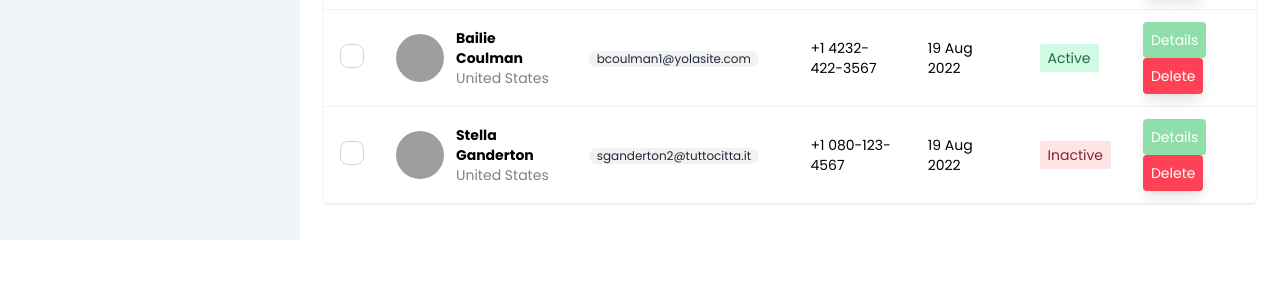
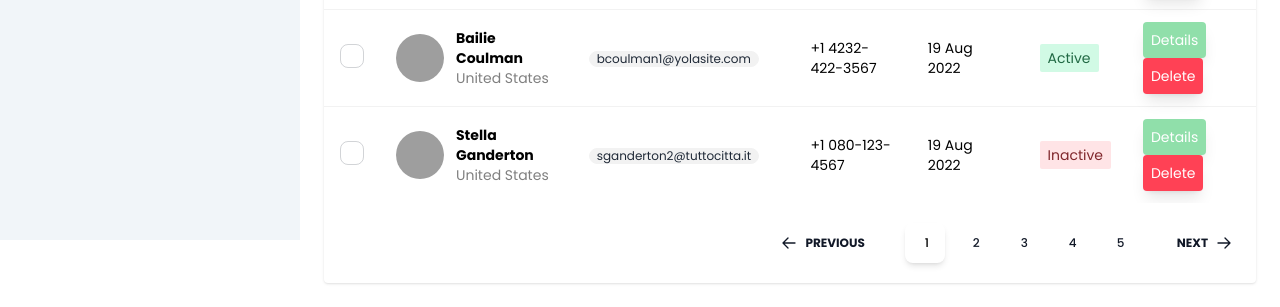
Before and after one commit to TwiteSoft/admin-dashboard, a website: page src/users.html in a window 1280 px wide. Shown: the part 560-867 px from the top of the page. Before the commit the page ends 800 px from the top, so only its background shows below. Drawn offline with Linux system fonts and the light colour scheme; grey boxes are pictures that could not be loaded.

Commit message:
add pagination for userlist

```diff
--- a/src/users.html
+++ b/src/users.html
@@ -704,7 +704,66 @@
 
             </table>
           </div>
+          <!-- pagination -->
+          <div class="flex justify-end gap-4 py-5">
+            <button disabled
+              class="flex items-center gap-2 px-6 py-3 font-sans text-xs font-bold text-center text-gray-900 uppercase align-middle transition-all rounded-lg select-none hover:bg-gray-900/10 active:bg-gray-900/20 disabled:pointer-events-none disabled:opacity-50 disabled:shadow-none"
+              type="button">
+              <svg xmlns="http://www.w3.org/2000/svg" fill="none" viewBox="0 0 24 24" stroke-width="2" stroke="currentColor"
+                aria-hidden="true" class="w-4 h-4">
+                <path stroke-linecap="round" stroke-linejoin="round" d="M10.5 19.5L3 12m0 0l7.5-7.5M3 12h18"></path>
+              </svg>
+              Previous
+            </button>
+            <div class="flex items-center gap-2">
+              <button
+                class="relative h-10 max-h-[40px] w-10 max-w-[40px] select-none rounded-lg bg-black text-center align-middle font-sans text-xs font-medium uppercase  shadow-md shadow-gray-900/10 transition-all hover:shadow-lg hover:shadow-gray-900/20 focus:opacity-[0.85] focus:shadow-none active:opacity-[0.85] active:shadow-none disabled:pointer-events-none disabled:opacity-50 disabled:shadow-none"
+                type="button">
+                <span class="absolute transform -translate-x-1/2 -translate-y-1/2 top-1/2 left-1/2">
+                  1
+                </span>
+              </button>
+              <button
+                class="relative h-10 max-h-[40px] w-10 max-w-[40px] select-none rounded-lg text-center align-middle font-sans text-xs font-medium uppercase text-gray-900 transition-all hover:bg-gray-900/10 active:bg-gray-900/20 disabled:pointer-events-none disabled:opacity-50 disabled:shadow-none"
+                type="button">
+                <span class="absolute transform -translate-x-1/2 -translate-y-1/2 top-1/2 left-1/2">
+                  2
+                </span>
+              </button>
+              <button
+                class="relative h-10 max-h-[40px] w-10 max-w-[40px] select-none rounded-lg text-center align-middle font-sans text-xs font-medium uppercase text-gray-900 transition-all hover:bg-gray-900/10 active:bg-gray-900/20 disabled:pointer-events-none disabled:opacity-50 disabled:shadow-none"
+                type="button">
+                <span class="absolute transform -translate-x-1/2 -translate-y-1/2 top-1/2 left-1/2">
+                  3
+                </span>
+              </button>
+              <button
+                class="relative h-10 max-h-[40px] w-10 max-w-[40px] select-none rounded-lg text-center align-middle font-sans text-xs font-medium uppercase text-gray-900 transition-all hover:bg-gray-900/10 active:bg-gray-900/20 disabled:pointer-events-none disabled:opacity-50 disabled:shadow-none"
+                type="button">
+                <span class="absolute transform -translate-x-1/2 -translate-y-1/2 top-1/2 left-1/2">
+                  4
+                </span>
+              </button>
+              <button
+                class="relative h-10 max-h-[40px] w-10 max-w-[40px] select-none rounded-lg text-center align-middle font-sans text-xs font-medium uppercase text-gray-900 transition-all hover:bg-gray-900/10 active:bg-gray-900/20 disabled:pointer-events-none disabled:opacity-50 disabled:shadow-none"
+                type="button">
+                <span class="absolute transform -translate-x-1/2 -translate-y-1/2 top-1/2 left-1/2">
+                  5
+                </span>
+              </button>
+            </div>
+            <button
+              class="flex items-center gap-2 px-6 py-3 font-sans text-xs font-bold text-center text-gray-900 uppercase align-middle transition-all rounded-lg select-none hover:bg-gray-900/10 active:bg-gray-900/20 disabled:pointer-events-none disabled:opacity-50 disabled:shadow-none"
+              type="button">
+              Next
+              <svg xmlns="http://www.w3.org/2000/svg" fill="none" viewBox="0 0 24 24" stroke-width="2" stroke="currentColor"
+                aria-hidden="true" class="w-4 h-4">
+                <path stroke-linecap="round" stroke-linejoin="round" d="M13.5 4.5L21 12m0 0l-7.5 7.5M21 12H3"></path>
+              </svg>
+            </button>
+          </div>
         </div>
+
       </section>
     </div>
 
```
Also changed, not shown: src/dashboard.html (+2 -3 lines), src/form.html (+1 -7 lines).
